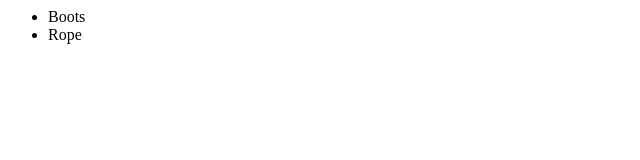
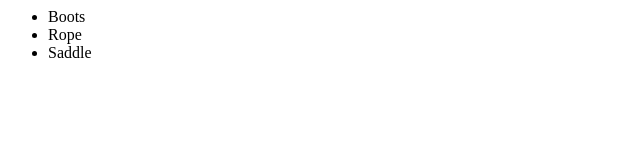
Before and after one commit to stanvf/newGitTest, a plain HTML site: page index.html in a window 1280 px wide. Shown: the full height of the page, 0-640 px from the left. Drawn offline with Linux system fonts and the light colour scheme.

Commit message:
Hello and index changed.

```diff
--- a/index.html
+++ b/index.html
@@ -3,6 +3,7 @@
     <ul>
       <li>Boots</li>
       <li>Rope</li>
+      <li>Saddle</li>
     </ul>
   </body>
 </html>
```
Also changed, not shown: HelloWorld.txt.
